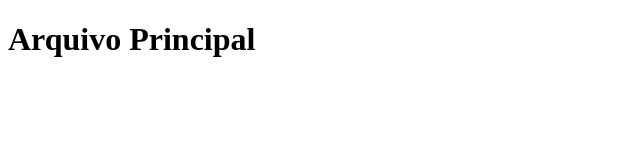
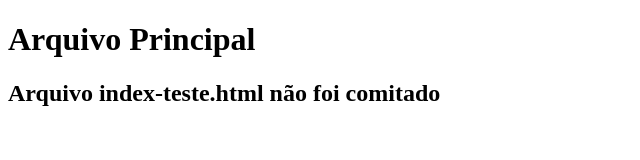
Before and after one commit to rochaotto/gitignore, a plain HTML site: page index.html in a window 1280 px wide. Shown: the whole page, without its empty margins (0-640 px from the left). Drawn offline with Linux system fonts and the light colour scheme.

Commit message:
Adicionou o h2 no arquivo index.html

```diff
--- a/index.html
+++ b/index.html
@@ -7,5 +7,6 @@
 </head>
 <body>
     <h1>Arquivo Principal</h1>
+    <h2>Arquivo <strong>index-teste.html</strong> não foi comitado</h2>
 </body>
 </html>
```
